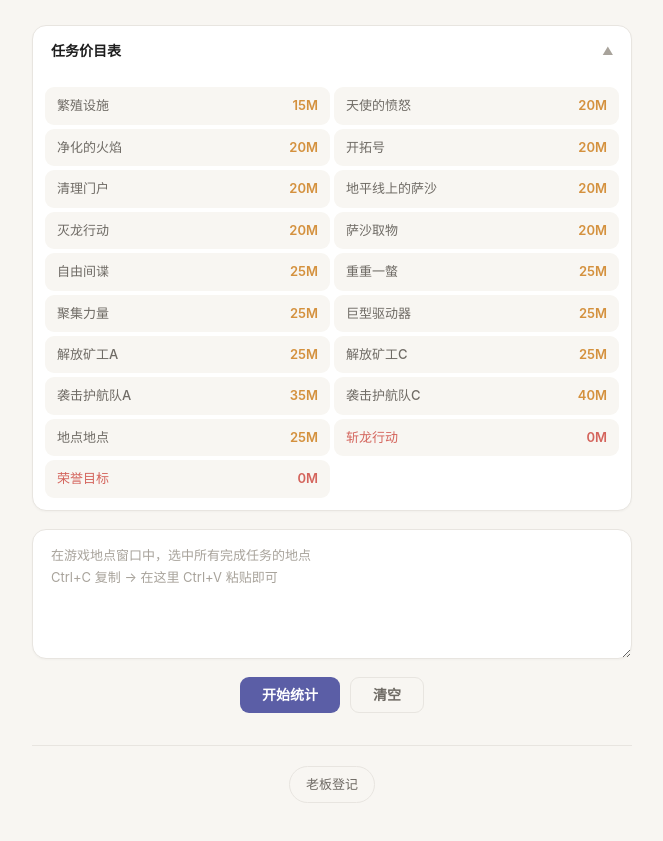
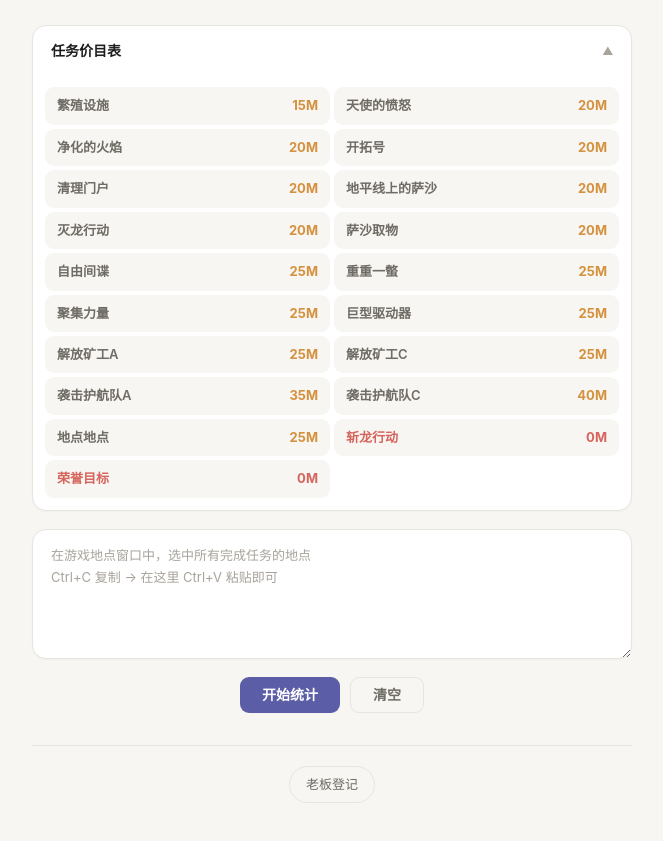
Before and after one commit to WTONGT/eve-l5-task-stats, a website: page index.html in a window 1280 px wide. Shown: the part 71-912 px from the top of the page, without its empty margins (308-971 px from the left). Drawn offline with Linux system fonts and the light colour scheme; no server answers.

```diff
--- a/index.html
+++ b/index.html
@@ -26,10 +26,10 @@
 .price-body{max-height:0;overflow:hidden;transition:max-height .35s ease}
 .price-body.open{max-height:1200px}
 .price-grid{display:grid;grid-template-columns:repeat(2,1fr);gap:4px;padding:12px}
-.price-tag{display:flex;justify-content:space-between;align-items:center;padding:8px 12px;background:var(--bg);border-radius:var(--radius-sm);font-size:13px;font-weight:500;color:var(--text2);cursor:pointer;transition:background .15s,color .15s}
+.price-tag{display:flex;justify-content:space-between;align-items:center;padding:8px 12px;background:var(--bg);border-radius:var(--radius-sm);font-size:13px;font-weight:600;color:var(--text2);cursor:pointer;transition:background .15s,color .15s}
 .price-tag:hover{background:var(--blue-10);color:var(--blue)}
 .price-tag:hover span{color:var(--blue)}
-.price-tag .price-num{font-weight:600;color:var(--green)}
+.price-tag .price-num{font-weight:700;color:var(--green)}
 .price-tag.free{color:var(--red)}
 .price-tag.free .price-num{color:var(--red)}
 textarea{display:block;width:100%;min-height:130px;padding:14px 18px;border:1px solid var(--border);border-radius:var(--radius);font:13px/1.7 var(--font);color:var(--text);resize:vertical;outline:none;background:var(--card);box-shadow:var(--shadow-sm);transition:border-color .2s,box-shadow .2s;margin-bottom:18px}
```
